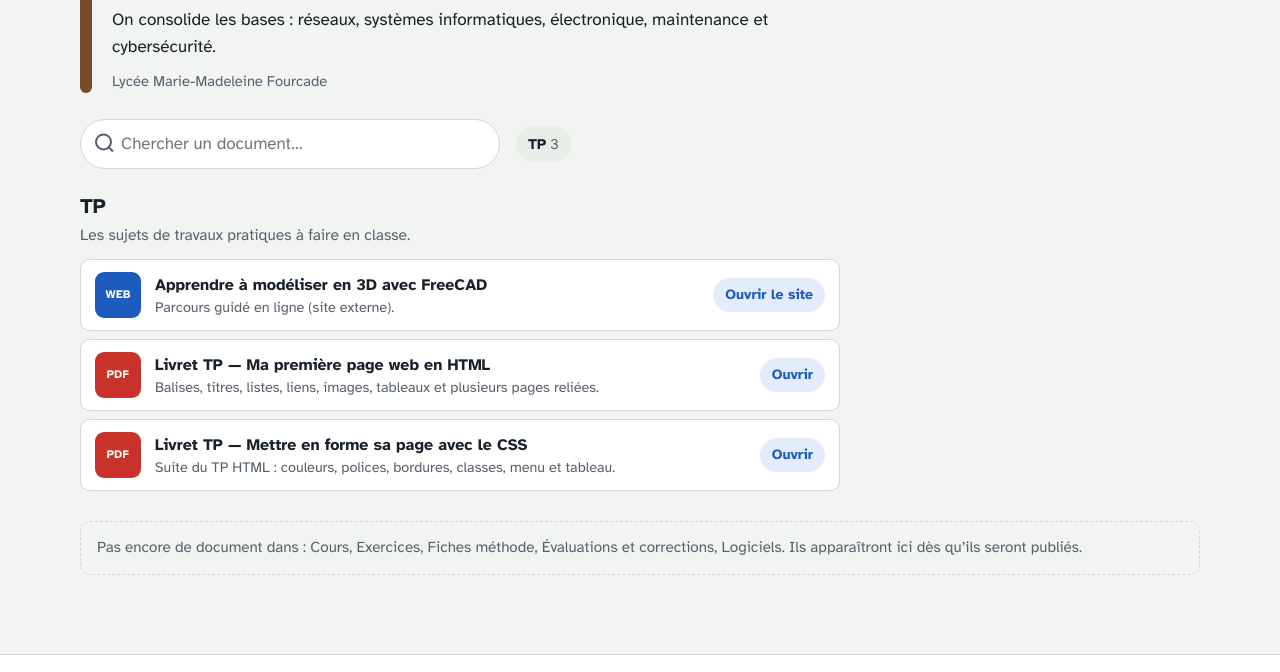
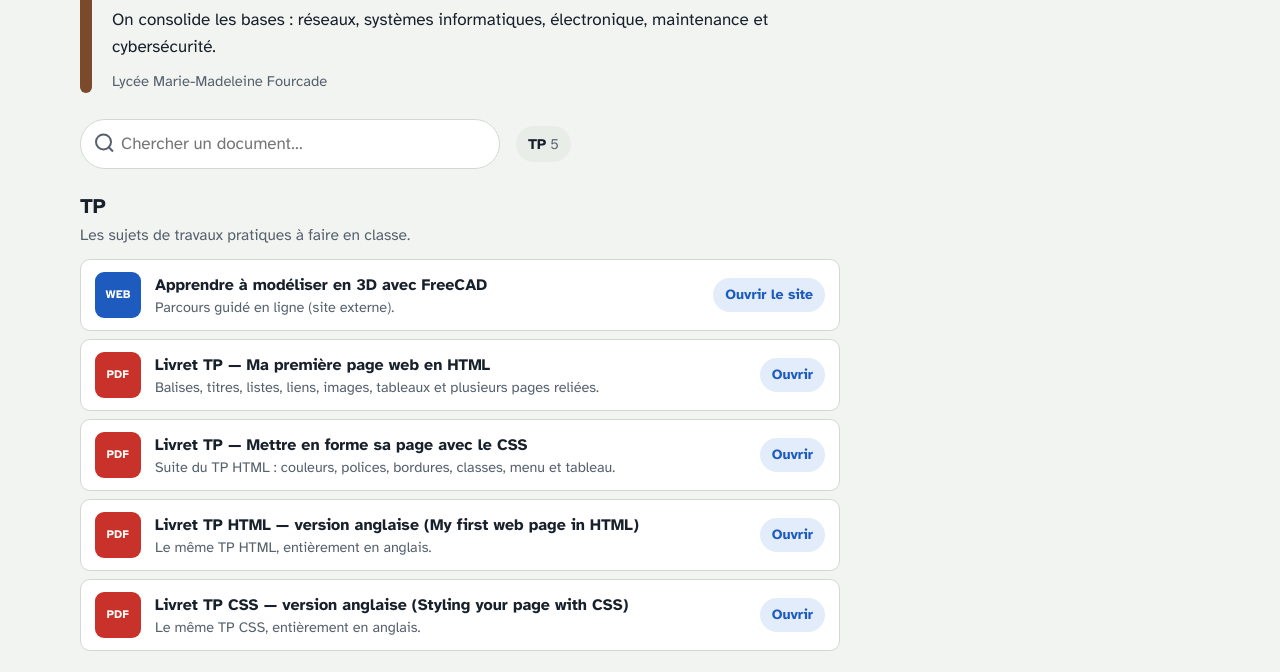
Before and after one commit to bonaliprof/bonaliprof.github.io, a plain HTML site: page premiere/index.html in a window 1280 px wide. Shown: the part 238-910 px from the top of the page. Drawn offline with Linux system fonts and the light colour scheme.

Commit message:
Première : ajout des versions anglaises des livrets TP HTML et TP CSS
Co-Authored-By: Claude Opus 5.5 <noreply@anthropic.com>
Claude-Session: https://claude.ai/code/session_014Uui2Q9Lrvy2FMYcsa9MqJ

```diff
--- a/premiere/index.html
+++ b/premiere/index.html
@@ -88,6 +88,16 @@
         <span class="doc-text"><strong>Livret TP — Mettre en forme sa page avec le CSS</strong><span>Suite du TP HTML : couleurs, polices, bordures, classes, menu et tableau.</span></span>
         <span class="doc-action">Ouvrir</span>
       </a>
+      <a class="doc" href="documents/tp/HTML_Lab_Booklet_EN.pdf" target="_blank" rel="noopener">
+        <span class="doc-type pdf">PDF</span>
+        <span class="doc-text"><strong>Livret TP HTML — version anglaise (My first web page in HTML)</strong><span>Le même TP HTML, entièrement en anglais.</span></span>
+        <span class="doc-action">Ouvrir</span>
+      </a>
+      <a class="doc" href="documents/tp/CSS_Lab_Booklet_EN.pdf" target="_blank" rel="noopener">
+        <span class="doc-type pdf">PDF</span>
+        <span class="doc-text"><strong>Livret TP CSS — version anglaise (Styling your page with CSS)</strong><span>Le même TP CSS, entièrement en anglais.</span></span>
+        <span class="doc-action">Ouvrir</span>
+      </a>
       </div>
     </section>
 
```
Also changed, not shown: 2 other files.
